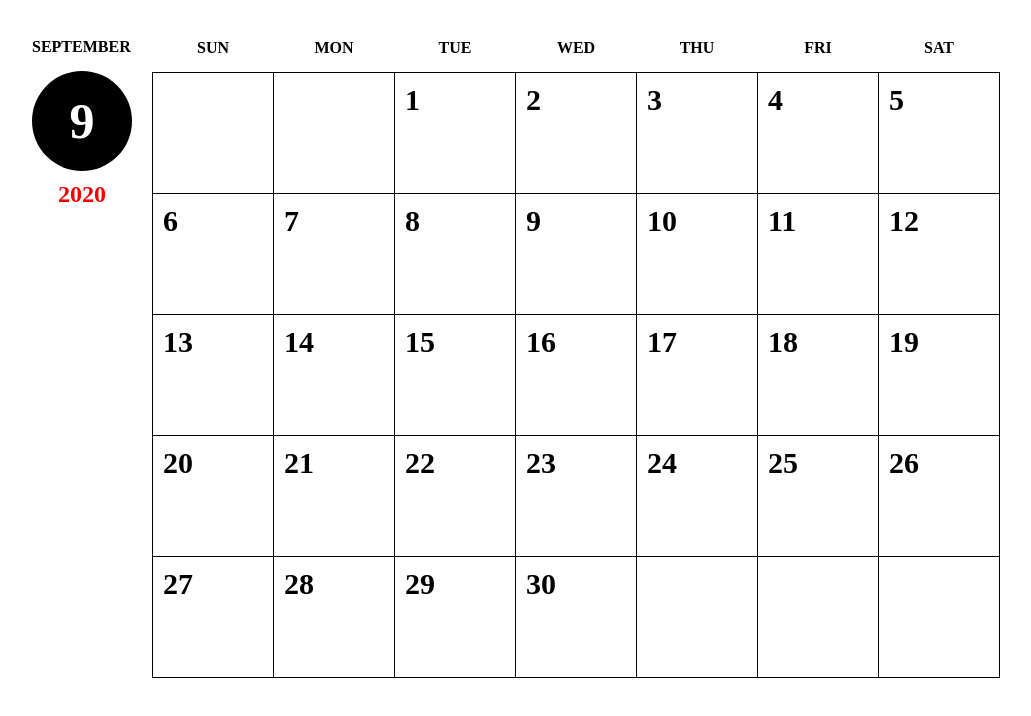
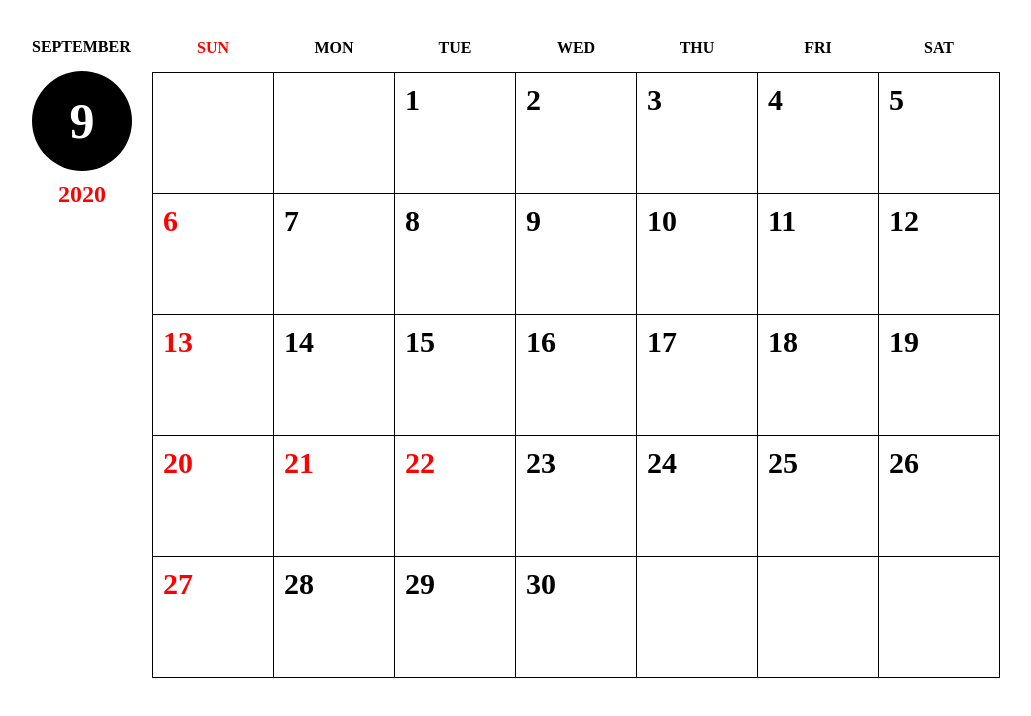
Before and after one commit to shimabukuromeg/learn-css-level-001, a plain HTML site: page index.html in a window 1280 px wide. Shown: the whole page, without its empty margins (6-1037 px from the left). Drawn offline with Linux system fonts and the light colour scheme.

Commit message:
祝日を赤色にした

```diff
--- a/index.html
+++ b/index.html
@@ -19,7 +19,7 @@
             <div class="date-display">
                 <table>
                     <tr>
-                        <th>SUN</th>
+                        <th class="sunday-color">SUN</th>
                         <th>MON</th>
                         <th>TUE</th>
                         <th>WED</th>
@@ -37,7 +37,7 @@
                         <td>5</td>
                     </tr>
                     <tr>
-                        <td>6</td>
+                        <td class="sunday-color">6</td>
                         <td>7</td>
                         <td>8</td>
                         <td>9</td>
@@ -46,7 +46,7 @@
                         <td>12</td>
                     </tr>
                     <tr>
-                        <td>13</td>
+                        <td class="sunday-color">13</td>
                         <td>14</td>
                         <td>15</td>
                         <td>16</td>
@@ -55,16 +55,16 @@
                         <td>19</td>
                     </tr>
                     <tr>
-                        <td>20</td>
-                        <td>21</td>
-                        <td>22</td>
+                        <td class="sunday-color">20</td>
+                        <td class="sunday-color">21</td>
+                        <td class="sunday-color">22</td>
                         <td>23</td>
                         <td>24</td>
                         <td>25</td>
                         <td>26</td>
                     </tr>
                     <tr>
-                        <td>27</td>
+                        <td class="sunday-color">27</td>
                         <td>28</td>
                         <td>29</td>
                         <td>30</td>
--- a/style.css
+++ b/style.css
@@ -59,3 +59,7 @@ td {
     font-weight: bold;
     font-size: 50px;
 }
+
+.sunday-color {
+    color: red;
+}
```
